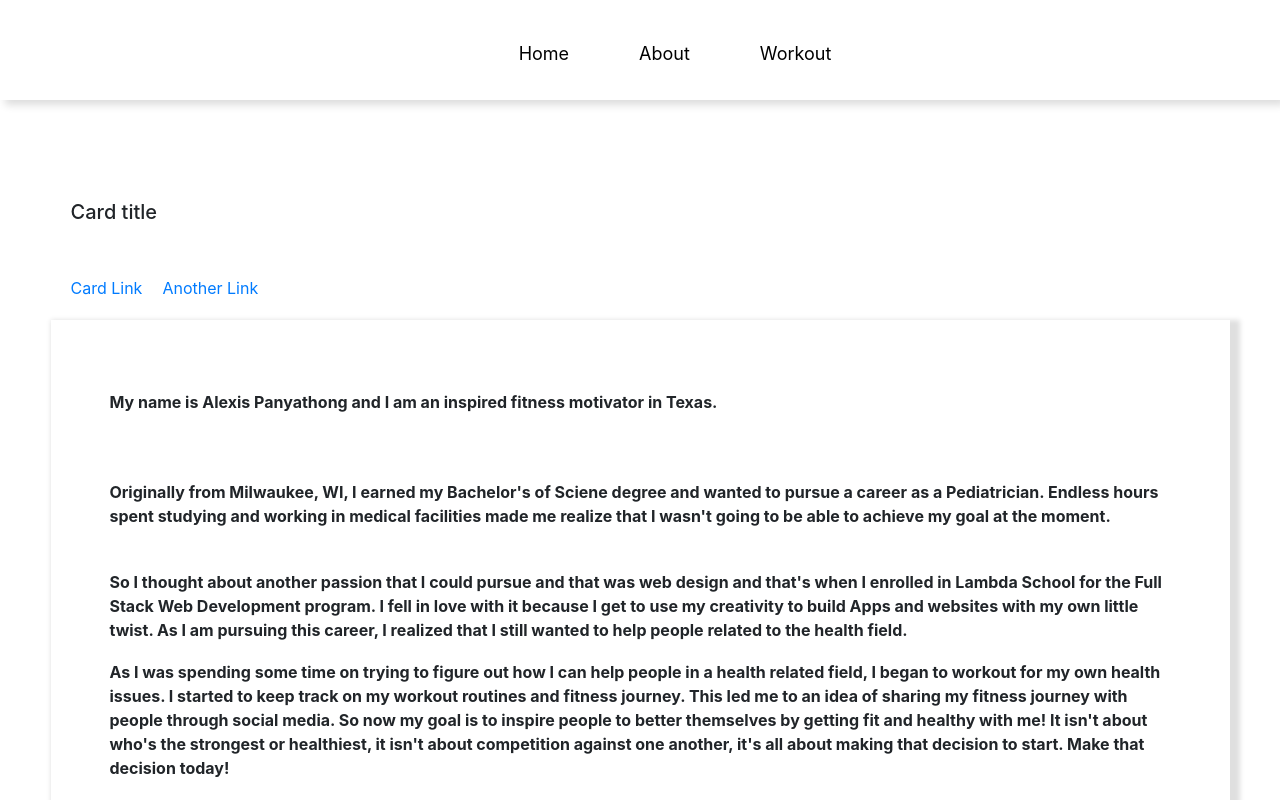
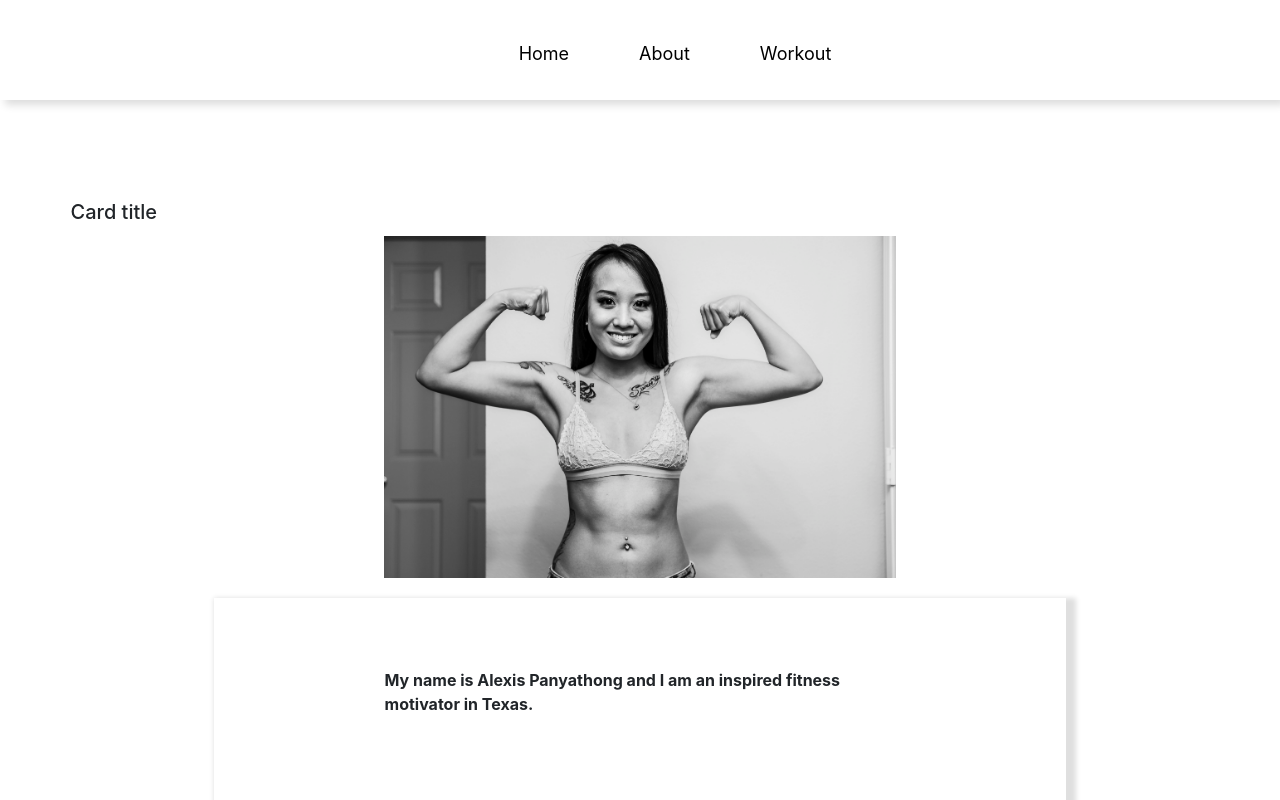
Before and after one commit to AlexisNathavong/Alexis-Vilai-Fitness, a React (Create React App) app in the folder alexis-v-fitness/: page /aboutpage in a window 1280 px wide. Shown: the top 800 px of the page. Built offline with nearby package versions, Linux system fonts and the light colour scheme.

Commit message:
Changed the height in the About Context.

```diff
--- a/alexis-v-fitness/src/components/AboutPage.js
+++ b/alexis-v-fitness/src/components/AboutPage.js
@@ -1,7 +1,7 @@
 import React from 'react';
 import Card from 'react-bootstrap/Card';
 import CardDeck from 'react-bootstrap/CardDeck';
-import { CardOne, CardTwo, AboutContext, Icons } from './StyledWidgets';
+import { CardOne, CardTwo, AboutContext, Icons, AboutIMG } from './StyledWidgets';
 import { SocialIcon } from 'react-social-icons';
 
 
@@ -14,11 +14,10 @@ const AboutPage = () => {
 
                     <Card.Body>
                         <Card.Title>Card title</Card.Title>
+                        <AboutIMG>
+                            <img className="img-container" src={require('../imgs/IMG_9831-edited.jpg')} alt="img of Alexis." />
+                        </AboutIMG>
 
-                    </Card.Body>
-                    <Card.Body>
-                        <Card.Link href="/workout">Card Link</Card.Link>
-                        <Card.Link href="#">Another Link</Card.Link>
                     </Card.Body>
 
                 </CardOne>
@@ -27,9 +26,9 @@ const AboutPage = () => {
 
                     <AboutContext>
                         <p>My name is Alexis Panyathong and I am an inspired fitness motivator in Texas.</p>
-                        <p>Originally from Milwaukee, WI, I earned my Bachelor's of Sciene degree and wanted to pursue a career as a Pediatrician. Endless hours spent studying and working in medical facilities made me realize that I wasn't going to be able to achieve my goal at the moment.</p>
-                        <p>So I thought about another passion that I could pursue and that was web design and that's when I enrolled in Lambda School for the Full Stack Web Development program. I fell in love with it because I get to use my creativity to build Apps and websites with my own little twist. As I am pursuing this career, I realized that I still wanted to help people related to the health field.</p>
-                        <p>As I was spending some time on trying to figure out how I can help people in a health related field, I began to workout for my own health issues. I started to keep track on my workout routines and fitness journey. This led me to an idea of sharing my fitness journey with people through social media. So now my goal is to inspire people to better themselves by getting fit and healthy with me! It isn't about who's the strongest or healthiest, it isn't about competition against one another, it's all about making that decision to start. Make that decision today!</p>
+                        <p>Originally from Milwaukee, WI, I earned my Bachelor's of Sciene degree and wanted to pursue a career as a Pediatrician. Endless hours spent studying and working in medical facilities made me realize that I wasn't going to be able to achieve my goal at the moment.
+                        So I thought about another passion that I could pursue and that was web design and that's when I enrolled in Lambda School for the Full Stack Web Development program. I fell in love with it because I get to use my creativity to build Apps and websites with my own little twist. As I am pursuing this career, I realized that I still wanted to help people related to the health field.
+                        As I was spending some time on trying to figure out how I can help people in a health related field, I began to workout for my own health issues. I started to keep track on my workout routines and fitness journey. This led me to an idea of sharing my fitness journey with people through social media. So now my goal is to inspire people to better themselves by getting fit and healthy with me! It isn't about who's the strongest or healthiest, it isn't about competition against one another, it's all about making that decision to start. Make that decision today!</p>
                     </AboutContext>
 
                 </CardTwo>
--- a/alexis-v-fitness/src/components/StyledWidgets.js
+++ b/alexis-v-fitness/src/components/StyledWidgets.js
@@ -69,6 +69,20 @@ img {
 `;
 
 // AboutPage
+export const AboutIMG = styled.div`
+.img-container {
+    width: 45%;
+    display: flex;
+    justify-content: center;
+    margin: 0 auto;
+}
+
+img {
+    display: flex;
+    justify-content: center;
+}
+`;
+
 export const CardOne = styled.div`
     margin: 0 auto;
     width: 90%;
@@ -77,18 +91,19 @@ export const CardOne = styled.div`
 export const CardTwo = styled.div`
     margin-top: 30px;
     margin: 0 auto;
-    width: 90%;
-    height: 600px;
+    width: 65%;
+    height: 800px;
     box-shadow: 5px 5px 5px 5px #dfdfdf;
 
 `;
 
 export const AboutContext = styled.div`
     font-weight: bold;
+
     margin-top: 70px;
     p {
-        height: 90px;
-        width: 90%;
+        height: 200px;
+        width: 60%;
         margin: 0 auto;
 
     }
```
